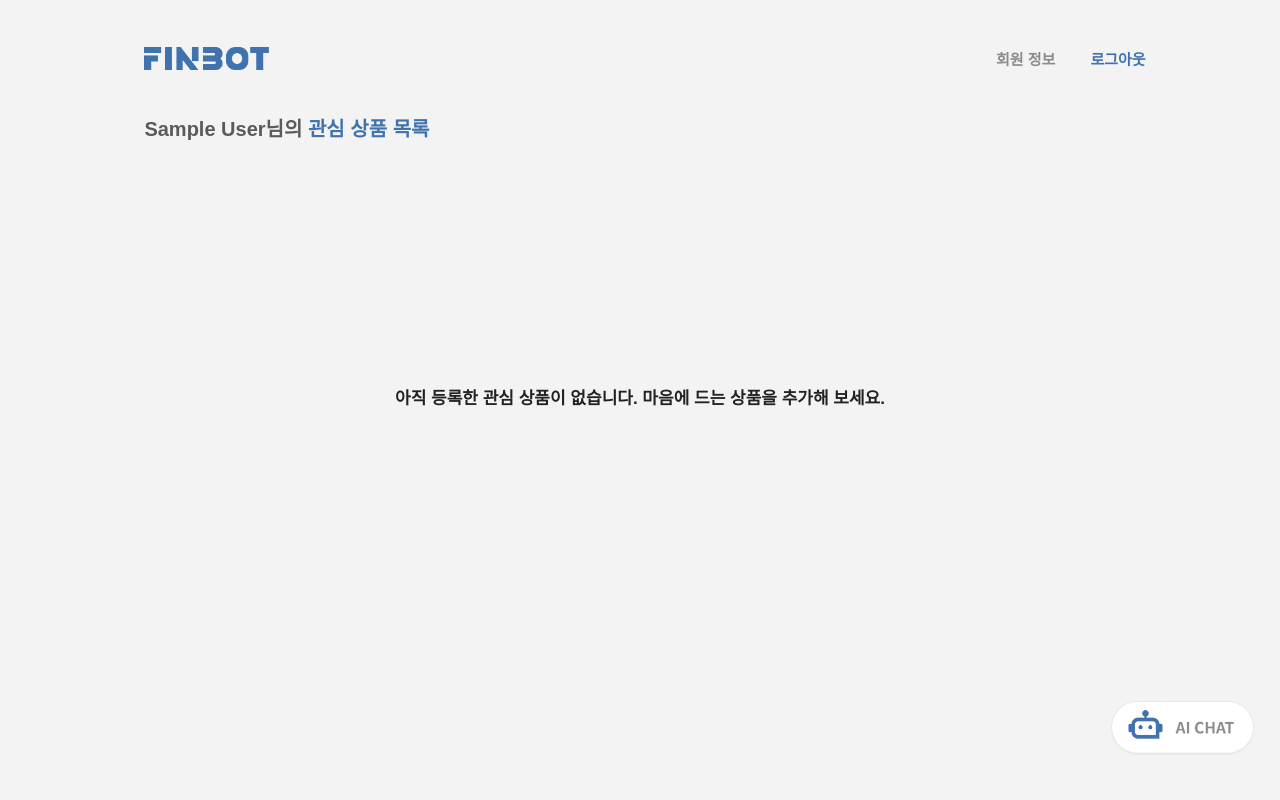
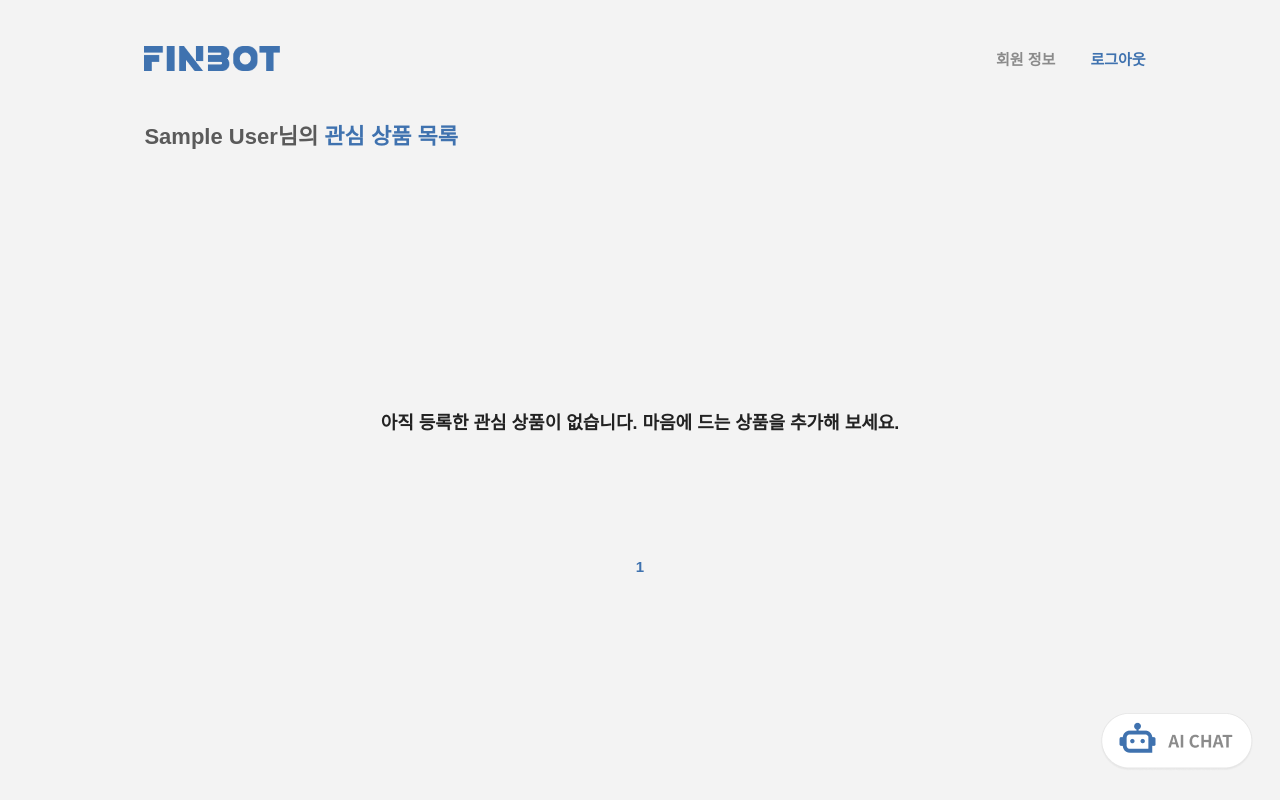
Before and after one commit to 13aek/finbot, a Django app: page /accounts/bookmark/ in a window 1280 px wide. Run offline with Django 5.2, Linux system fonts and the light colour scheme; the visitor is signed in with stand-in values (Sample User, id 1); data that the repository does not hold is empty; some web fonts are replaced.

Commit message:
feat: 관심 상품 목록 페이지 북마크 버튼 및 페이지네이션 스타일 적용

```diff
--- a/accounts/static/accounts/css/bookmark-list.css
+++ b/accounts/static/accounts/css/bookmark-list.css
@@ -12,9 +12,8 @@ body {
 /* -------- */
 /* 1. 상단바 */
 /* -------- */
-
 .main-link img {
-  height: 23px;
+  height: 25px;
   padding-left: 10px;
 }
 
@@ -24,7 +23,7 @@ body {
     justify-content: space-between;
     align-items: center;
     position: relative;
-    padding: 30px 0px 15px;
+    padding-top: 30px;
 }
 
 .left-group,
@@ -65,9 +64,9 @@ body {
 }
 
 .bookmark-title {
-    font-size: 20px;
+    font-size: 22px;
     font-weight: 800;
-    margin-bottom: 25px;
+    margin: 40px 0;
     color: #5a5a5a;
     padding-left: 10px;
 }
@@ -80,11 +79,11 @@ body {
 .product-container {
     display: grid;
     grid-template-columns: repeat(auto-fit, minmax(360px, 1fr));
-    gap: 40px;
+    gap: 30px;
 }
 
 .bookmark-item {
-    padding: 0 50px;
+    padding: 0 10%;
     height: 180px;
     background-color: #FFFFFF;
     border-radius: 30px;
@@ -100,13 +99,13 @@ body {
 }
 
 .bookmark-item p {
-    font-size: 15px;
+    font-size: 16px;
     color: #5a5a5a;
     margin: 7px 0;
 }
 
 .no-item {
-    font-size: 17px;
+    font-size: 18px;
     font-weight: 600;
     color: #222222;
     display: flex;
@@ -115,20 +114,73 @@ body {
 }
 
 
+/* --------------- */
+/* 3. 관심 상품 버튼 */
+/* --------------- */
+.bookmark-nav {
+    display: flex;
+    align-items: center;
+    justify-content: space-between;
+}
+
+.bookmark-btn {
+  background: transparent;
+  border: none;
+  padding: 0;
+  cursor: pointer;
+  color: #A9A9A9;
+  padding-top: 5.5px;
+}
+
+.bookmark-btn svg {
+  width: 30px;
+  height: 30px;
+}
+
+.bookmark-btn.bookmarked {
+  color: #FFBF30;
+}
+
+.bookmark-btn:not(.bookmarked) svg {
+  transform: scale(0.92);
+  transform-origin: center;
+}
+
+
+/* ------------- */
+/* 4. 페이지네이션 */
+/* ------------- */
+.pagination {
+    display: flex;
+    justify-content: center;
+    gap: 10px;
+    padding-top: 10%;
+    font-size: 15px;
+}
+
+.pagination a {
+    color: #8B8B8B;
+    text-decoration: none;
+    padding: 5px 10px;
+    border-radius: 8px;
+}
+
+.pagination span {
+    color: #3F72AF;
+    font-weight: 700;
+    padding: 5px 10px;
+}
+
+
 /* ------------------ */
-/* 3. 채팅 페이지 버튼  */
+/* 5. 채팅 페이지 버튼  */
 /* ----------------- */
-
 .chatbot-btn {
     position: fixed;
-    bottom: 40px;
-    right: 25px;
+    bottom: 3%;
+    right: 2%;
     display: block;
     z-index: 1000;
-}
-
-.chatbot-btn img {
-    width: 145px;
 }
 
 @media (max-width: 1024px) {
--- a/accounts/templates/accounts/bookmark_list.html
+++ b/accounts/templates/accounts/bookmark_list.html
@@ -34,20 +34,42 @@
       {% if page_obj %}
         {% for product in page_obj %}
           <div class="bookmark-item">
+            <div class="bookmark-nav">
               <p class="product-name">{{ product.fin_prdt_nm }}</p>
-            <p style="font-weight: bold">{{ product.kor_co_nm }}</p>
-            <p>{{ product.description }}</p>
+
+              {# 북마크 버튼 #}
               <form method="POST" action="{% url 'accounts:bookmark' product.fin_prdt_cd %}">
                 {% csrf_token %}
                 <input type="hidden" name="next" value="{{ request.get_full_path }}">
+
+                {# 북마크 취소 #}
                 {% if request.user in product.users.all %}
-              <input type="submit" class="bookmark-btn bookmarked" value='북마크 해제'>
+                  <button type="submit" class="bookmark-btn bookmarked">
+                    <svg xmlns="http://www.w3.org/2000/svg" viewBox="0 0 24 24" aria-hidden="true">
+                      <path d="M12 3.5l2.3 4.7 5.2.8-3.8 3.7.9 5.2L12 15.8l-4.6 2.4.9-5.2-3.8-3.7 5.2-.8L12 3.5z" fill="currentColor">
+                    </svg>
+                  </button>
+
+                {# 북마크 등록 #}
                 {% else %}
-              <input type="submit" class="bookmark-btn" value='북마크'>
+                  <button type="submit" class="bookmark-btn">
+                    <svg xmlns="http://www.w3.org/2000/svg" viewBox="0 0 24 24" aria-hidden="true">
+                      <path d="M12 3.5l2.3 4.7 5.2.8-3.8 3.7.9 5.2L12 15.8l-4.6 2.4.9-5.2-3.8-3.7 5.2-.8L12 3.5z" fill="none" stroke="currentColor" stroke-width="1.8" stroke-linejoin="round">
+                    </svg>
+                  </button>
                 {% endif %}
               </form>
             </div>
+
+            <p style="font-weight: bold">{{ product.kor_co_nm }}</p>
+            <p>{{ product.description }}</p>
+          </div>
         {% endfor %}
+      {% else %}
+        <p class="no-item">아직 등록한 관심 상품이 없습니다.
+        마음에 드는 상품을 추가해 보세요.</p>
+      {% endif %}
+    </div>
 
     <div class="pagination">
       {# 이전 페이지 #}
@@ -71,11 +93,6 @@
         <a href="?query={{ query }}&page={{ next_page }}">다음</a>
       {% endif %}
     </div>
-      {% else %}
-        <p class="no-item">아직 등록한 관심 상품이 없습니다.
-        마음에 드는 상품을 추가해 보세요.</p>
-      {% endif %}
-    </div>
   </div>
 
   {# 채팅 페이지 버튼 #}
```
Also changed, not shown: static/images/finbot-btn-long.png. Lines whose indentation alone changed are shown as unchanged.
